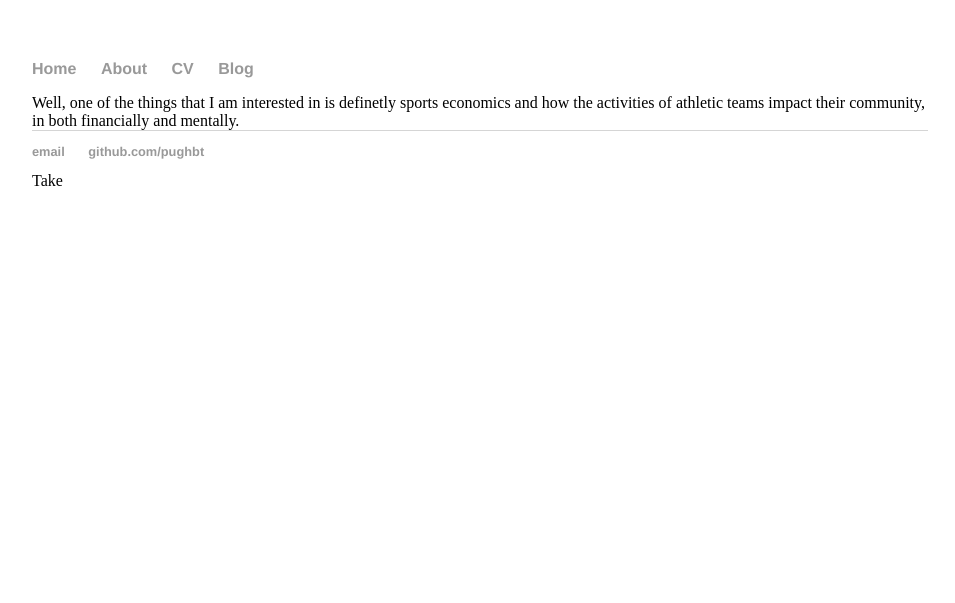
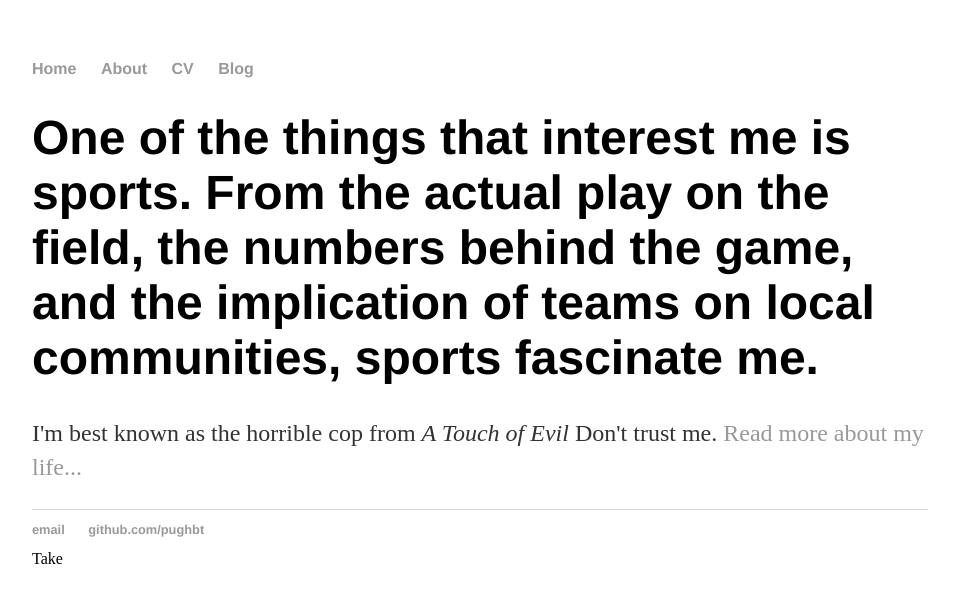
Before and after one commit to Pughbt/trialrun, a Jekyll site: the page built from about/index.html, in a window 1280 px wide. Shown: the top 603 px of the page, without its empty margins (160-1115 px from the left). Built offline with Jekyll 4.4.1, drawn with Linux system fonts in a browser that asks for light colours.

Commit message:
Update index.html

```diff
--- a/about/index.html
+++ b/about/index.html
@@ -2,4 +2,7 @@
 layout: default
 title: About Brandon Pugh
 ---
-Well, one of the things that I am interested in is definetly sports economics and how the activities of athletic teams impact their community, in both financially and mentally.
+<div class="blurb">
+	<h1>One of the things that interest me is sports. From the actual play on the field, the numbers behind the game, and the implication of teams on local communities, sports fascinate me.</h1>
+	<p>I'm best known as the horrible cop from <em>A Touch of Evil</em> Don't trust me. <a href="/about">Read more about my life...</a></p>
+</div><!-- /.blurb -->
```
